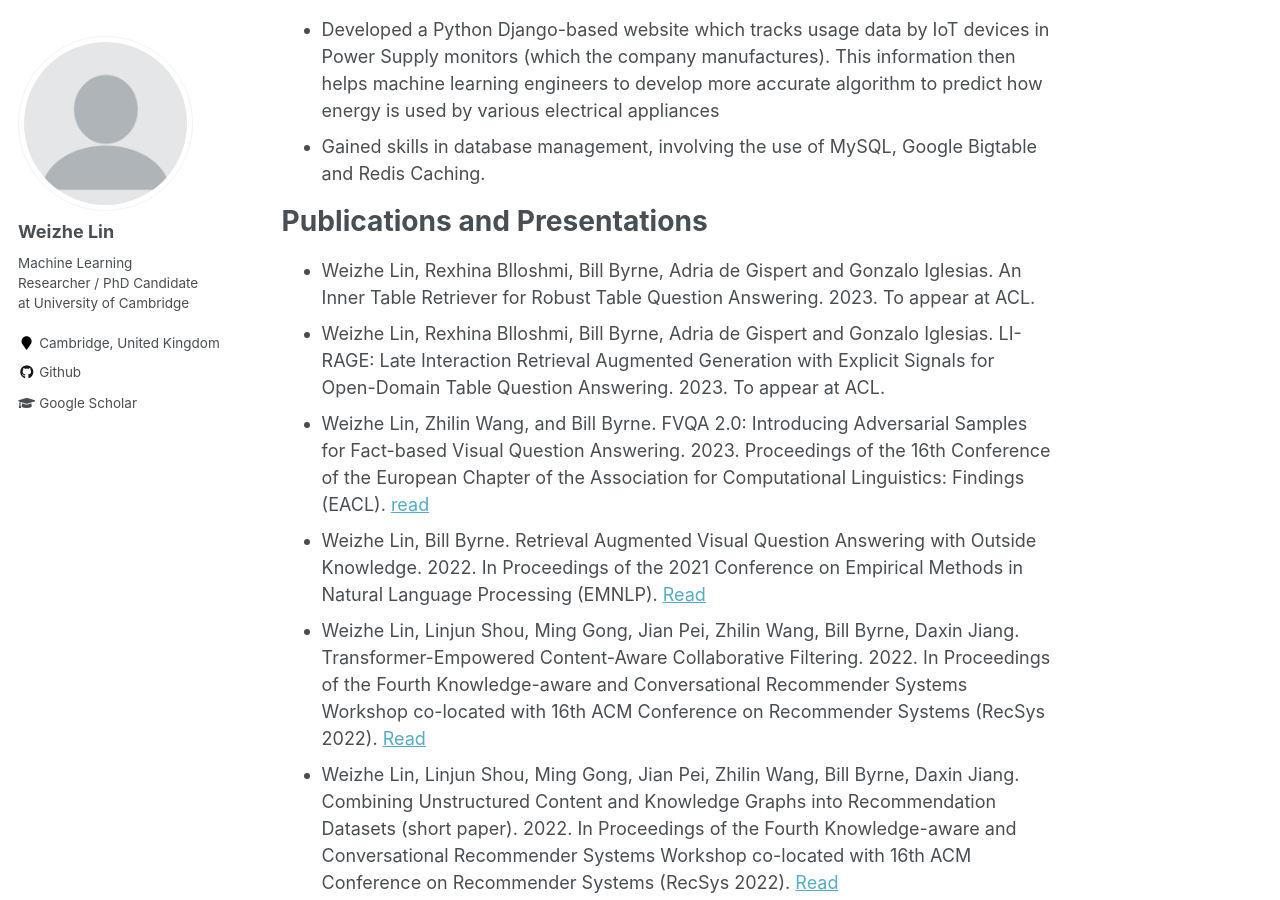
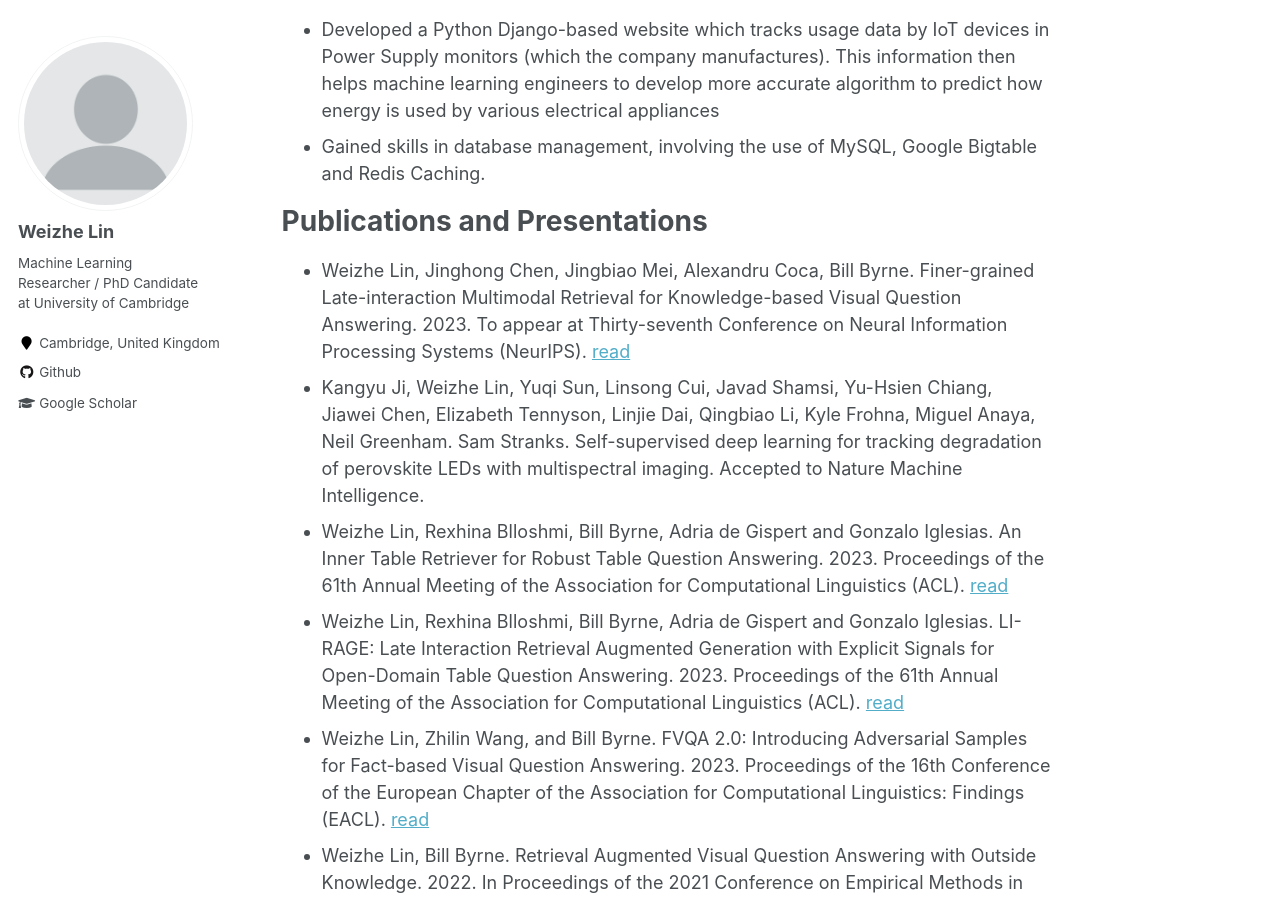
Before and after one commit to LinWeizheDragon/LinWeizheDragon.github.io, a Jekyll site: the page built from index.md, in a window 1280 px wide and 900 px high, scrolled down 1755 px. Built offline with Jekyll 4.4.1, drawn with Linux system fonts in a browser that asks for light colours; our own code applies the rules of GitHub Pages for plain Markdown files.

Commit message:
Update index.md

```diff
--- a/index.md
+++ b/index.md
@@ -45,8 +45,14 @@ Bachelor of Engineering (Computer Science)
 
 
 # Publications and Presentations
-* Weizhe Lin, Rexhina Blloshmi, Bill Byrne, Adria de Gispert and Gonzalo Iglesias. An Inner Table Retriever for Robust Table Question Answering. 2023. To appear at ACL.
-* Weizhe Lin, Rexhina Blloshmi, Bill Byrne, Adria de Gispert and Gonzalo Iglesias. LI-RAGE: Late Interaction Retrieval Augmented Generation with Explicit Signals for Open-Domain Table Question Answering. 2023. To appear at ACL.
+* Weizhe Lin, Jinghong Chen, Jingbiao Mei, Alexandru Coca, Bill Byrne. Finer-grained Late-interaction Multimodal
+Retrieval for Knowledge-based Visual Question Answering. 2023. To appear at Thirty-seventh Conference on Neural
+Information Processing Systems (NeurIPS). [read](https://arxiv.org/abs/2309.17133)
+* Kangyu Ji, Weizhe Lin, Yuqi Sun, Linsong Cui, Javad Shamsi, Yu-Hsien Chiang, Jiawei Chen, Elizabeth Tennyson, Linjie
+Dai, Qingbiao Li, Kyle Frohna, Miguel Anaya, Neil Greenham. Sam Stranks. Self-supervised deep learning for tracking
+degradation of perovskite LEDs with multispectral imaging. Accepted to Nature Machine Intelligence.
+* Weizhe Lin, Rexhina Blloshmi, Bill Byrne, Adria de Gispert and Gonzalo Iglesias. An Inner Table Retriever for Robust Table Question Answering. 2023. Proceedings of the 61th Annual Meeting of the Association for Computational Linguistics (ACL). [read](https://www.amazon.science/publications/an-inner-table-retriever-for-robust-table-question-answering)
+* Weizhe Lin, Rexhina Blloshmi, Bill Byrne, Adria de Gispert and Gonzalo Iglesias. LI-RAGE: Late Interaction Retrieval Augmented Generation with Explicit Signals for Open-Domain Table Question Answering. 2023. Proceedings of the 61th Annual Meeting of the Association for Computational Linguistics (ACL). [read](https://www.amazon.science/publications/li-rage-late-interaction-retrieval-augmented-generation-with-explicit-signals-for-open-domain-table-question-answering)
 * Weizhe Lin, Zhilin Wang, and Bill Byrne. FVQA 2.0: Introducing Adversarial Samples for Fact-based Visual Question Answering. 2023. Proceedings of the 16th Conference of the European Chapter of the Association for Computational Linguistics: Findings (EACL). [read](https://arxiv.org/abs/2303.10699)
 * Weizhe Lin, Bill Byrne. Retrieval Augmented Visual Question Answering with Outside Knowledge. 2022. In Proceedings of the 2021 Conference on Empirical Methods in Natural Language Processing (EMNLP). [Read](https://arxiv.org/abs/2210.03809)
 * Weizhe Lin, Linjun Shou, Ming Gong, Jian Pei, Zhilin Wang, Bill Byrne, Daxin Jiang. Transformer-Empowered Content-Aware Collaborative Filtering. 2022. In Proceedings of the Fourth Knowledge-aware and Conversational Recommender Systems Workshop
```
